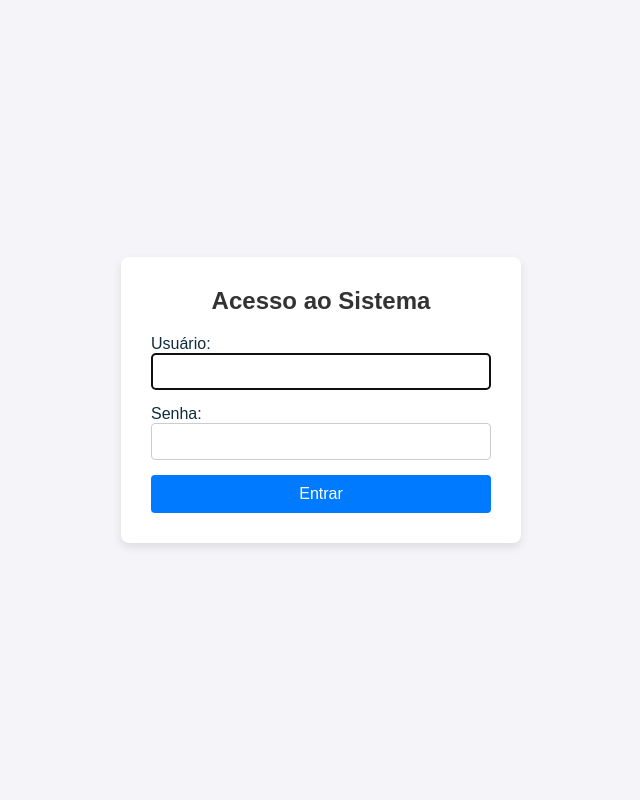
After one commit to yuri-neres/Desafio-6-Acompanhar-Atividades-e-Disciplinas-INSTITUTO-BEMMAKER, a Django app: page /login/ in a window 1280 px wide. The commit adds this page. Shown: the whole page, without its empty margins (319-959 px from the left). Run offline with Django 5.2, Linux system fonts and the light colour scheme.

Commit message:
Autenticação de usuários
Criação da tela de login

```diff
--- a/alunos/views.py
+++ b/alunos/views.py
@@ -1,5 +1,7 @@
 from django.shortcuts import render
+from django.contrib.auth.decorators import login_required
 
 # Create your views here.
+@login_required
 def index_aluno(request):
     return render(request, 'alunos/index.html')
--- a/core/static/css/style.css
+++ b/core/static/css/style.css
@@ -87,3 +87,15 @@ body {
 .card-perfil.professor .icone-wrapper { color: #0f2c3d; }
 .card-perfil.professor:hover { transform: translateY(-8px); box-shadow: 0 20px 35px rgba(15, 44, 61, 0.12); border-color: #0f2c3d; }
 .card-perfil:hover .icone-wrapper { transform: scale(1.08); }
+
+/* ==========================================================================
+   TELA DE LOGIN (login.html)
+   ========================================================================== */
+body { font-family: Arial, sans-serif; background-color: #f4f4f9; display: flex; justify-content: center; align-items: center; height: 100vh; margin: 0; }
+.login-box { background: white; padding: 30px; border-radius: 8px; box-shadow: 0 4px 10px rgba(0,0,0,0.1); width: 100%; max-width: 400px; text-align: center; }
+.login-box h2 { color: #333; margin-bottom: 20px; }
+.form-group { margin-bottom: 15px; text-align: left; }
+.form-group input { width: 100%; padding: 10px; border: 1px solid #ccc; border-radius: 4px; box-sizing: border-box; }
+.btn-login { width: 100%; padding: 10px; background-color: #007bff; color: white; border: none; border-radius: 4px; cursor: pointer; font-size: 16px; }
+.btn-login:hover { background-color: #0056b3; }
+.errorlist { color: red; list-style: none; padding: 0; }
--- /dev/null
+++ b/core/templates/login.html
@@ -0,0 +1,34 @@
+<!DOCTYPE html>
+<html lang="pt-br">
+<head>
+    <meta charset="UTF-8">
+    <title>Login - Instituto BemMaker</title>
+    <link rel="stylesheet" href="/static/css/style.css">
+</head>
+
+<body>
+<div class="login-box">
+    <h2>Acesso ao Sistema</h2>
+    {% if form.errors %}
+        <p class="errorlist">Usuário ou senha inválidos. Tente novamente.</p>
+    {% endif %}
+
+    <form method="post">
+        {% csrf_token %}
+
+        <div class="form-group">
+            <label for ="id_username">Usuário:</label>
+            {{ form.username }}
+        </div>
+
+        <div class="form-group">
+            <label for="id_password">Senha:</label>
+            {{ form.password }}
+        </div>
+
+        <button type="submit" class="btn-login">Entrar</button>
+    </form>
+</div>
+
+</body>
+</html>
--- a/professores/views.py
+++ b/professores/views.py
@@ -1,4 +1,6 @@
 from django.shortcuts import render
+from django.contrib.auth.decorators import login_required
 
+@login_required
 def index_professor(request):
     return render(request, 'professores/index.html')
--- a/projeto_bemmaker/settings.py
+++ b/projeto_bemmaker/settings.py
@@ -110,6 +110,11 @@ AUTH_PASSWORD_VALIDATORS = [
     },
 ]
 
+# Nome da rota ou URL para onde o usuário não autenticado será enviado
+LOGIN_URL = 'login'
+
+# Para onde redirecionar após o login (caso ele acesse o login diretamente)
+LOGIN_REDIRECT_URL = '/'
 
 # Internationalization
 # https://docs.djangoproject.com/en/6.0/topics/i18n/
--- a/projeto_bemmaker/urls.py
+++ b/projeto_bemmaker/urls.py
@@ -17,6 +17,7 @@ Including another URLconf
 from django.contrib import admin
 from django.urls import path, include
 from core import views
+from django.contrib.auth import views as auth_views
 
 urlpatterns = [
     path('', views.home_view, name='home'),
@@ -24,4 +25,8 @@ urlpatterns = [
     path ('alunos/', include('alunos.urls')),
     path ('professores/', include('professores.urls')),
     #path ('coordenadores/', include('coordenadores.urls')),
+
+    # Autenticação
+    path('login/', auth_views.LoginView.as_view(template_name='login.html'), name='login'),
+    path('logout/', auth_views.LogoutView.as_view(), name='logout'),
 ]
```
